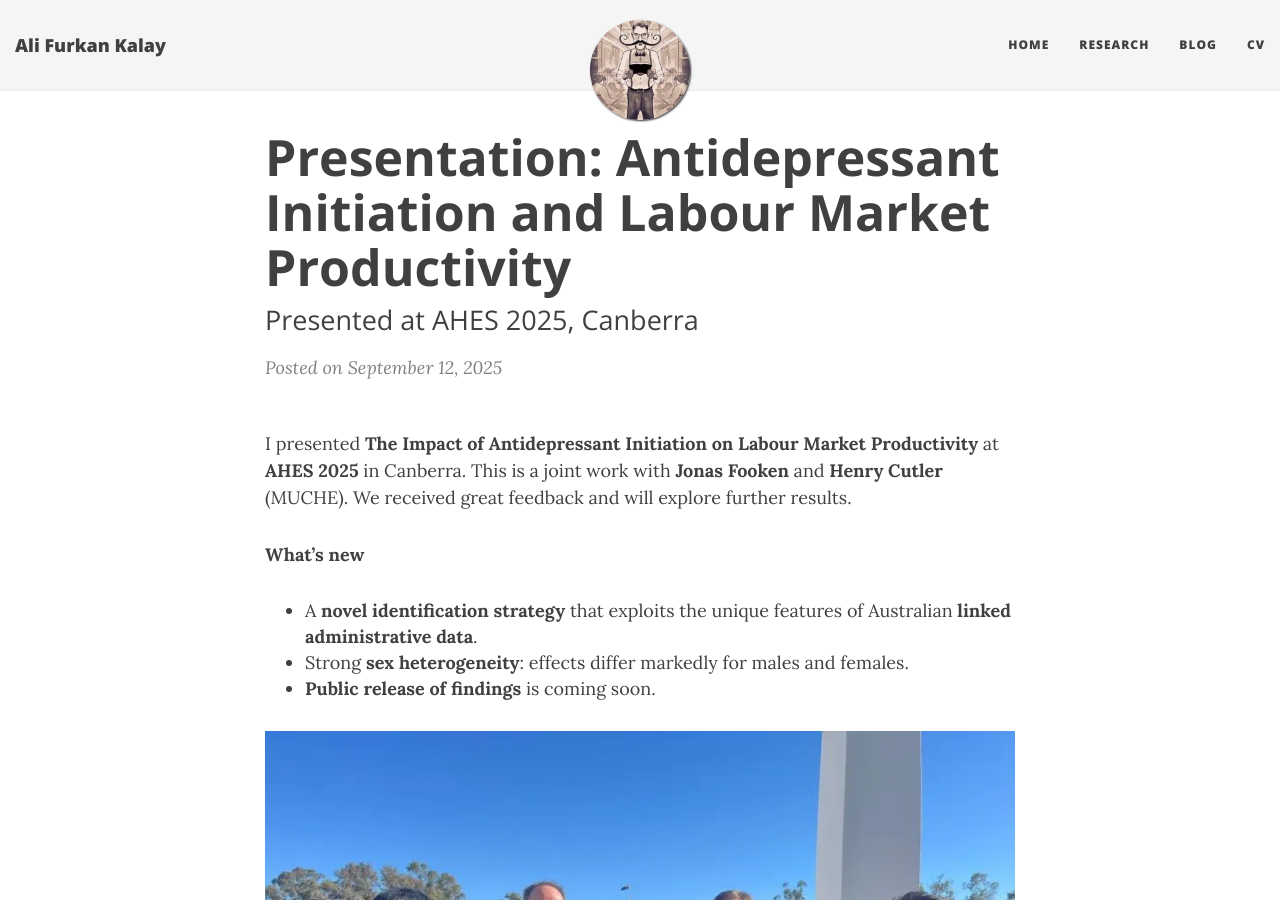
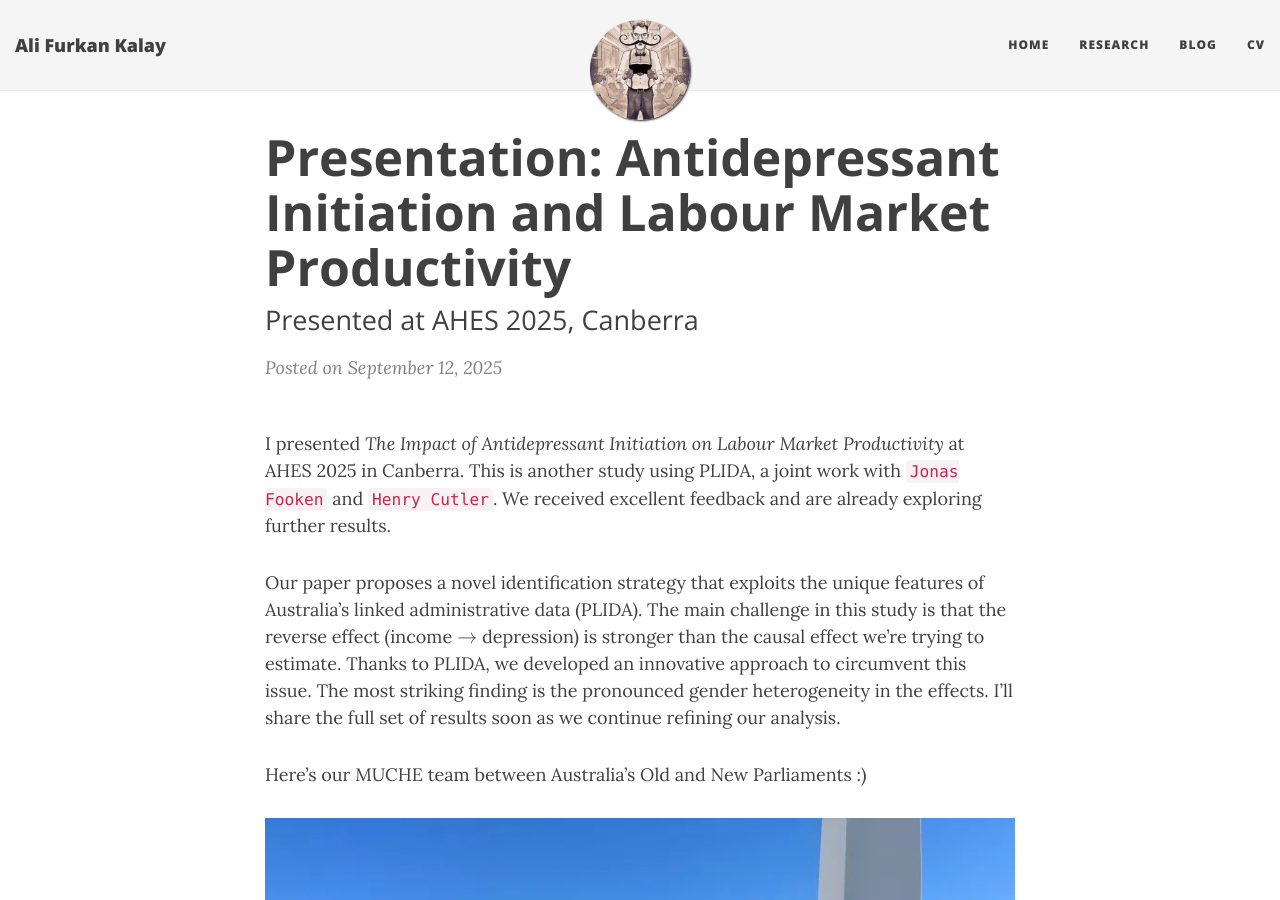
Before and after one commit to alfurka/alfurka.github.io, a Jekyll site: the page built from _posts/2025-09-12-ahes2025.md, in a window 1280 px wide and 900 px high. Built offline with Jekyll 4.4.1, drawn with Linux system fonts in a browser that asks for light colours; nearby versions of some CDN libraries; formulas are drawn with MathJax 3.

Commit message:
Update 2025-09-12-ahes2025.md

```diff
--- a/_posts/2025-09-12-ahes2025.md
+++ b/_posts/2025-09-12-ahes2025.md
@@ -6,11 +6,10 @@ tags: [AHES, health-economics, labour-market, productivity, antidepressants, adm
 image: /img/hoca.jpg
 ---
 
-I presented **The Impact of Antidepressant Initiation on Labour Market Productivity** at **AHES 2025** in Canberra. This is a joint work with **Jonas Fooken** and **Henry Cutler** (MUCHE). We received great feedback and will explore further results.
+I presented *The Impact of Antidepressant Initiation on Labour Market Productivity* at AHES 2025 in Canberra. This is another study using PLIDA, a joint work with `Jonas Fooken` and `Henry Cutler`. We received excellent feedback and are already exploring further results.
 
-**What’s new**
-- A **novel identification strategy** that exploits the unique features of Australian **linked administrative data**.
-- Strong **sex heterogeneity**: effects differ markedly for males and females.
-- **Public release of findings** is coming soon.
+Our paper proposes a novel identification strategy that exploits the unique features of Australia’s linked administrative data (PLIDA). The main challenge in this study is that the reverse effect (income $\to$ depression) is stronger than the causal effect we’re trying to estimate. Thanks to PLIDA, we developed an innovative approach to circumvent this issue. The most striking finding is the pronounced gender heterogeneity in the effects. I’ll share the full set of results soon as we continue refining our analysis.
+
+Here’s our MUCHE team between Australia’s Old and New Parliaments :)
 
 ![muche team](https://alfurka.github.io/img/ahes2025.webp)
```
